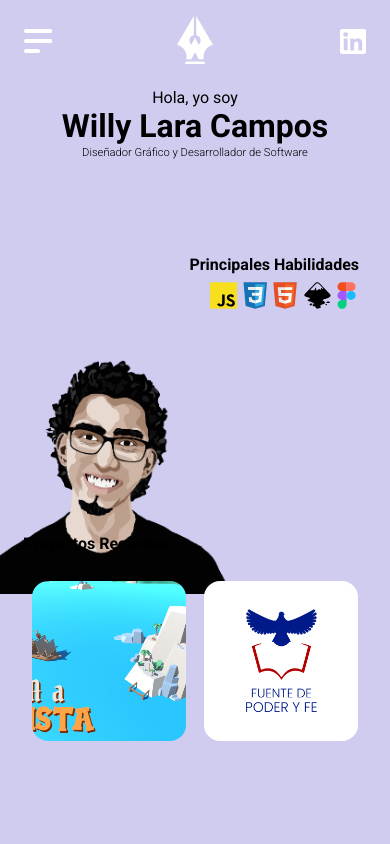
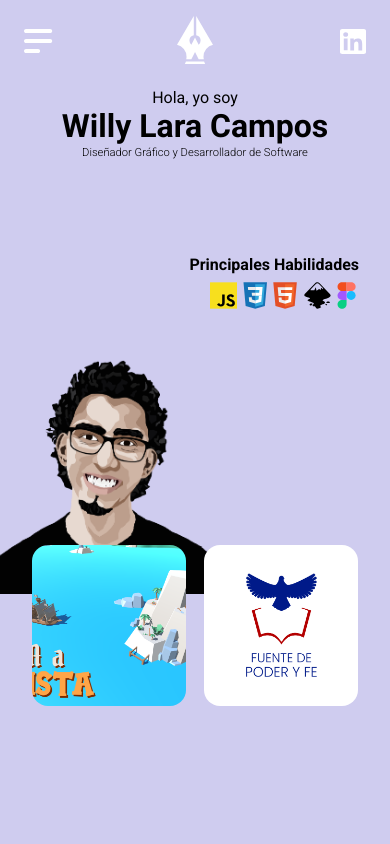
Before and after one commit to WLARA23/WLARADesign, an Angular app: page /home in a window 390 px wide. Shown: the top 844 px of the page. Built offline with nearby package versions, Linux system fonts and the light colour scheme.

Commit message:
Update home.component.css

```diff
--- a/src/app/components/home/home.component.css
+++ b/src/app/components/home/home.component.css
@@ -118,7 +118,10 @@ h4{
         height: 2.7em;
     }
     .recent-projects{
-        padding: 12.5em .5em 0;
+        padding: 11.5em .5em 0;
+    }
+    .recent-projects .col-sm-6 h4{
+        display: none;
     }
     .img-recent-project{
         width: 45%;
```
